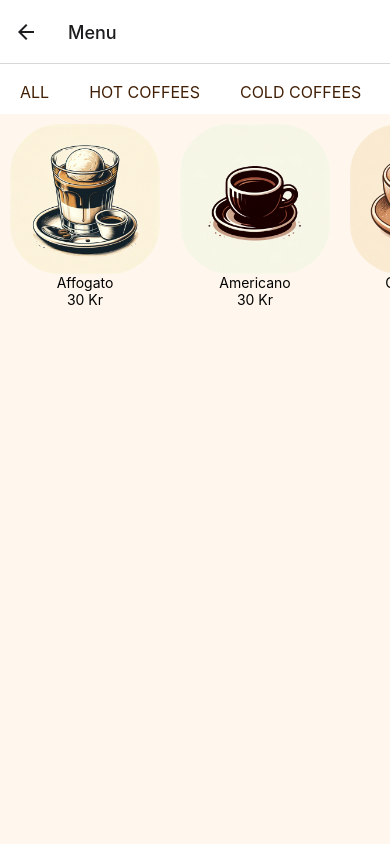
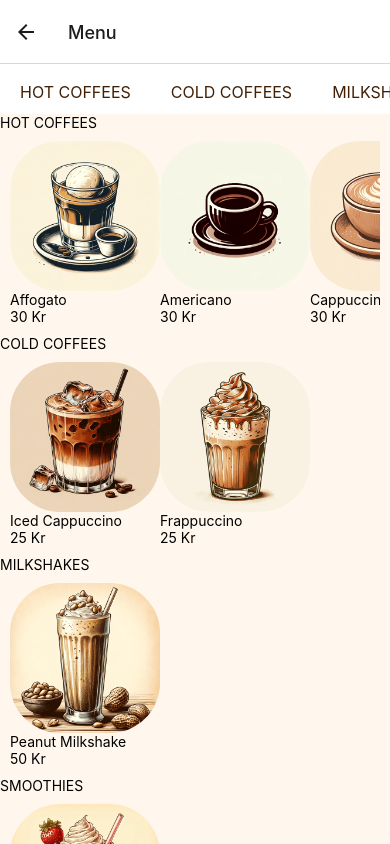
Before and after one commit to MonikaLu/CoffeeRoastery, a React Native app: screen /Menu in a window 390 px wide. Built offline with nearby package versions, Linux system fonts and the light colour scheme.

Commit message:
Change layout of menu

```diff
--- a/components/CategoriesTab.tsx
+++ b/components/CategoriesTab.tsx
@@ -12,13 +12,14 @@ interface CategoriesTabProps {
   setSelectedCategory: (string: MenuItemCategories) => void;
 }
 
+export const menuCategories: MenuItemCategories[] =
+  Object.values(MenuItemCategories);
+
 const CategoriesTab = ({ setSelectedCategory }: CategoriesTabProps) => {
-  const navItems: MenuItemCategories[] = Object.values(MenuItemCategories);
-
   return (
     <View style={styles.navContainer}>
       <ScrollView horizontal showsHorizontalScrollIndicator={false}>
-        {navItems.map((item, index) => (
+        {menuCategories.map((item, index) => (
           <TouchableOpacity
             style={styles.navItem}
             onPress={() => setSelectedCategory(item)}
--- a/components/Menu.tsx
+++ b/components/Menu.tsx
@@ -3,37 +3,49 @@ import { View, StyleSheet, Image, Text, ScrollView } from "react-native";
 import { MenuItemCategories } from "../enums/MenuItemCategories";
 import { IMenuItem } from "../interfaces/IMenuItem";
 import AllMenuItems from "./../data/AllMenuItems";
+import { menuCategories } from "./CategoriesTab";
 
 interface MenuProps {
   selectedCategory: MenuItemCategories;
 }
 
 const Menu = ({ selectedCategory }: MenuProps) => {
-  const [menuItems, setMenuItems] = useState<IMenuItem[]>(AllMenuItems);
+  // const [menuItems, setMenuItems] = useState<IMenuItem[]>(AllMenuItems);
+
+  const groups = menuCategories.map((category) =>
+    AllMenuItems.filter((item) => item.type === category)
+  );
 
   useEffect(() => {
-    if (selectedCategory === MenuItemCategories.ALL) {
-      setMenuItems(AllMenuItems);
-    } else {
-      setMenuItems(
-        AllMenuItems.filter((item) => item.type == selectedCategory).map(
-          (filteredItems) => filteredItems
-        )
-      );
-    }
+    console.log(selectedCategory);
+    // setMenuItems
+    // setMenuItems(
+    //   AllMenuItems.filter((item) => item.type == selectedCategory).map(
+    //     (filteredItems) => filteredItems
+    //   )
+    // );
   }, [selectedCategory]);
 
   return (
+    <ScrollView>
+      {groups.map((items, index) => (
+        <View key={index}>
+          <Text>{items[0]?.type}</Text>
+          <View style={styles.itemContainer}>
             <ScrollView
               horizontal
-      showsHorizontalScrollIndicator={false}
-      style={styles.listView}
+              showsHorizontalScrollIndicator={true}
+              style={styles.scrollView}
             >
-      {menuItems.map((item, index) => (
-        <View style={styles.itemsContainer} key={index}>
+              {items.map((item, index) => (
+                <View key={index}>
                   <Image source={item.coverUrl} style={styles.itemPicture} />
                   <Text>{item.name}</Text>
                   <Text>{item.price} Kr</Text>
+                </View>
+              ))}
+            </ScrollView>
+          </View>
         </View>
       ))}
     </ScrollView>
@@ -41,18 +53,21 @@ const Menu = ({ selectedCategory }: MenuProps) => {
 };
 
 const styles = StyleSheet.create({
-  listView: {
+  scrollView: {
     flex: 1,
-    flexDirection: "row",
+    flexDirection: "column",
+    flexWrap: "wrap",
   },
   itemPicture: {
     width: 150,
     height: 150,
     borderRadius: 50,
   },
-  itemsContainer: {
+  itemContainer: {
     margin: 10,
     alignItems: "center",
+    flexDirection: "row",
+    minHeight: 100,
   },
 });
 
--- a/enums/MenuItemCategories.ts
+++ b/enums/MenuItemCategories.ts
@@ -1,5 +1,4 @@
 export enum MenuItemCategories {
-  ALL = "ALL",
   HOT_COFFEES = "HOT COFFEES",
   COLD_COFFEES = "COLD COFFEES",
   MILKSHAKES = "MILKSHAKES",
--- a/screens/MenuScreen.tsx
+++ b/screens/MenuScreen.tsx
@@ -1,12 +1,12 @@
 import { StyleSheet, View } from "react-native";
 import CategoriesTab from "../components/CategoriesTab";
 import Menu from "../components/Menu";
-import { useEffect, useState } from "react";
+import { useState } from "react";
 import { MenuItemCategories } from "../enums/MenuItemCategories";
 
 const MenuScreen = () => {
   const [selectedCategory, setSelectedCategory] = useState<MenuItemCategories>(
-    MenuItemCategories.ALL
+    MenuItemCategories.HOT_COFFEES
   );
 
   return (
```
Lines whose indentation alone changed are shown as unchanged.
